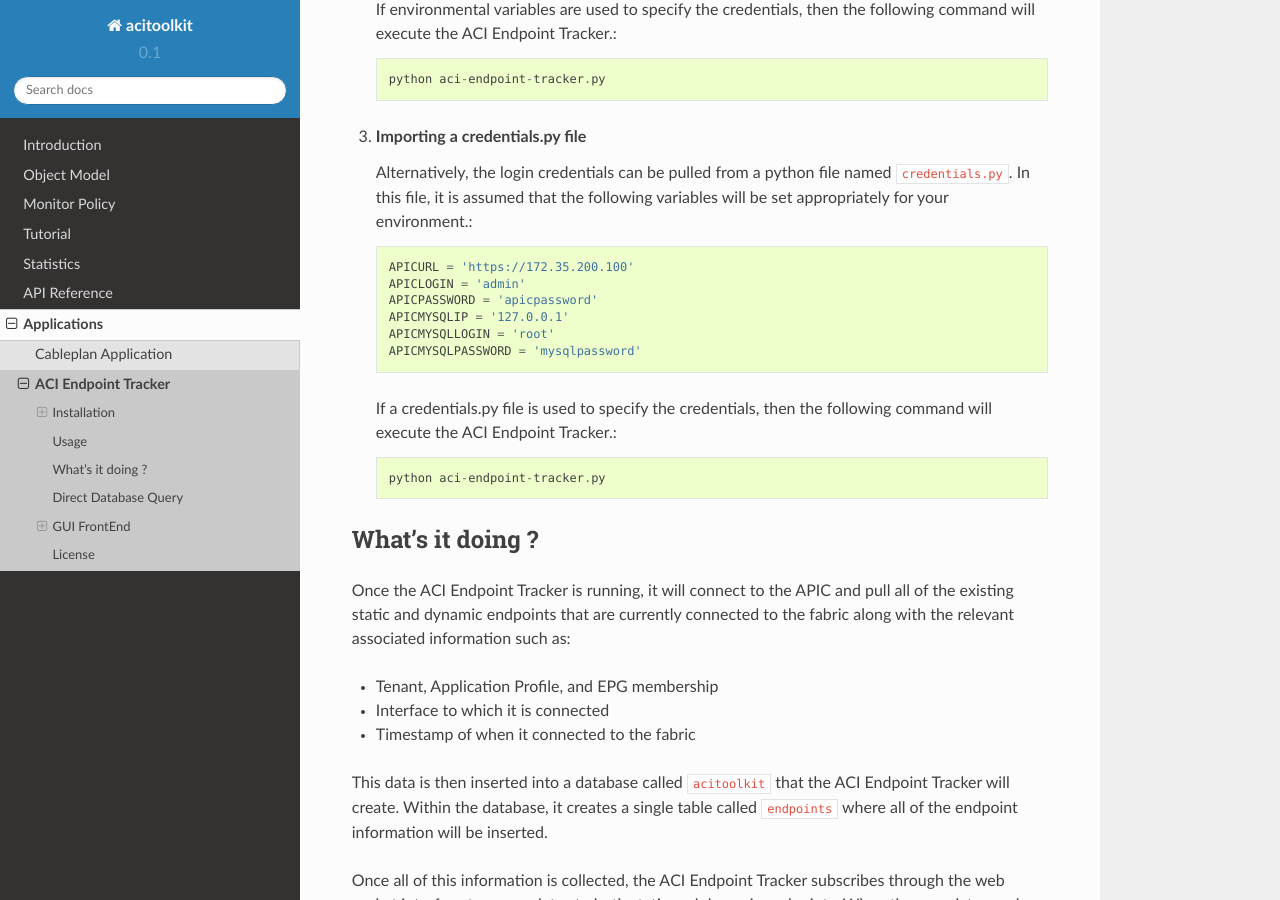
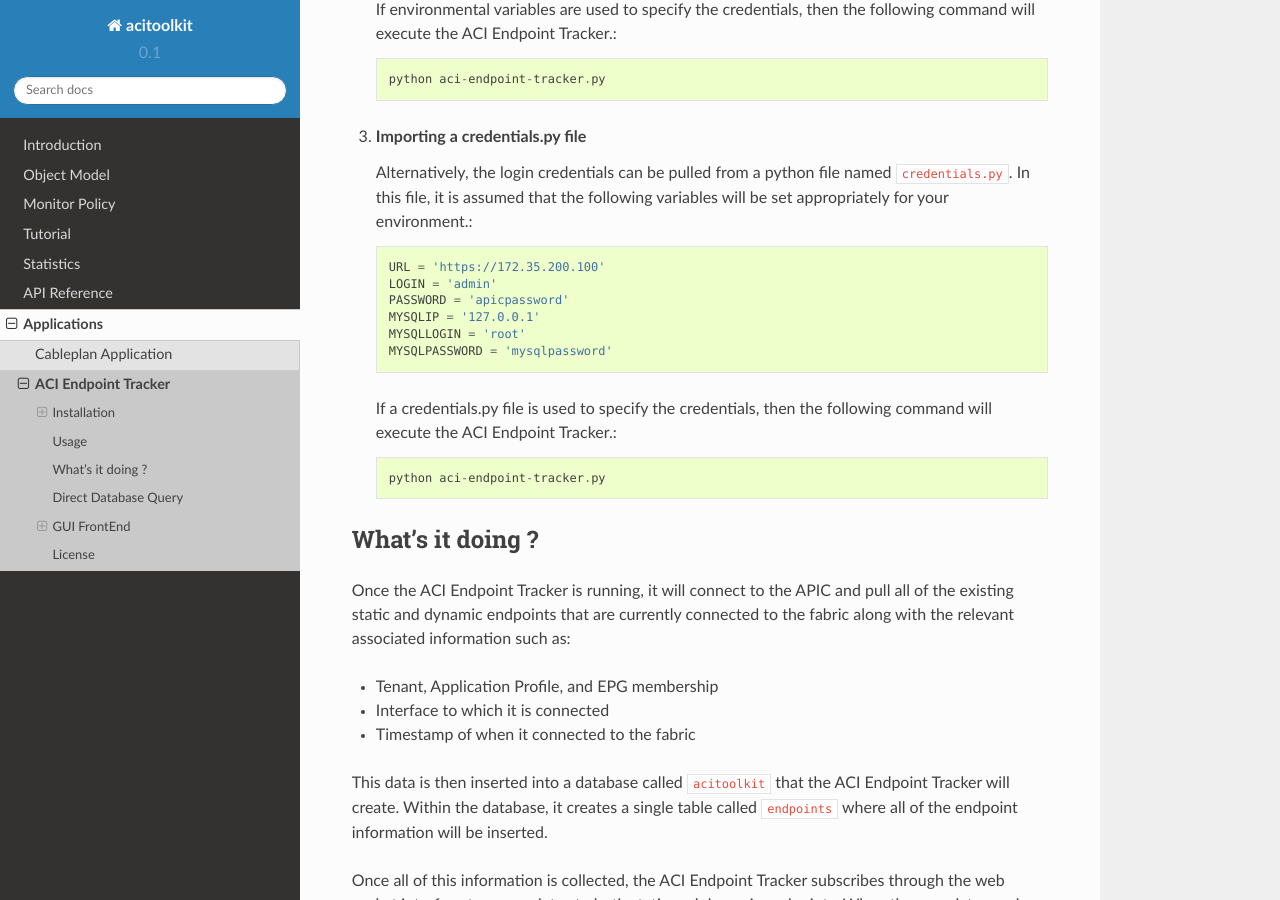
Before and after one commit to datacenter/acitoolkit, a Sphinx documentation site: the page built from docs/source/endpointtracker.rst, in a window 1280 px wide and 900 px high, scrolled down 2951 px. Built offline with Sphinx 7.4.7 and the Read the Docs theme 2.0.0, drawn with Linux system fonts in a browser that asks for light colours; some of the changed text lies outside the part shown.

```diff
--- a/applications/visualizations/visualizations.rst
+++ /dev/null
@@ -1 +0,0 @@
-Instructions to run will be coming soon.
--- a/docs/source/endpointtracker.rst
+++ b/docs/source/endpointtracker.rst
@@ -89,8 +89,8 @@ following priority order:
    The login credentials can be passed directly as command line
    arguments.  The command is shown below::
 
-     python aci-endpoint-tracker.py [[ -u | --apicurl] <apicurl>]
-     [[ -l | --apiclogin ] <apicusername>] [[ -p | --apicpassword ]
+     python aci-endpoint-tracker.py [[ -u | --url] <apicurl>]
+     [[ -l | --login ] <apicusername>] [[ -p | --password ]
      <apicpassword>] [[ -i | --mysqlip ] <mysqlip> [[ -a
      | --mysqladminlogin ] <mysqladminlogin] [[ -s | --mysqlpassword ]
      <mysqlpassword> ]
@@ -154,12 +154,12 @@ following priority order:
    the following variables will be set appropriately for your
    environment.::
 
-       APICURL = 'https://172.35.200.100'
-       APICLOGIN = 'admin'
-       APICPASSWORD = 'apicpassword'
-       APICMYSQLIP = '127.0.0.1'
-       APICMYSQLLOGIN = 'root'
-       APICMYSQLPASSWORD = 'mysqlpassword'
+       URL = 'https://172.35.200.100'
+       LOGIN = 'admin'
+       PASSWORD = 'apicpassword'
+       MYSQLIP = '127.0.0.1'
+       MYSQLLOGIN = 'root'
+       MYSQLPASSWORD = 'mysqlpassword'
 
    If a credentials.py file is used to specify the credentials,
    then the following command will execute the ACI Endpoint Tracker.::
```
Also changed, not shown: docs/source/visualizations.rst (added, +49 -0 lines), 1 other file.
